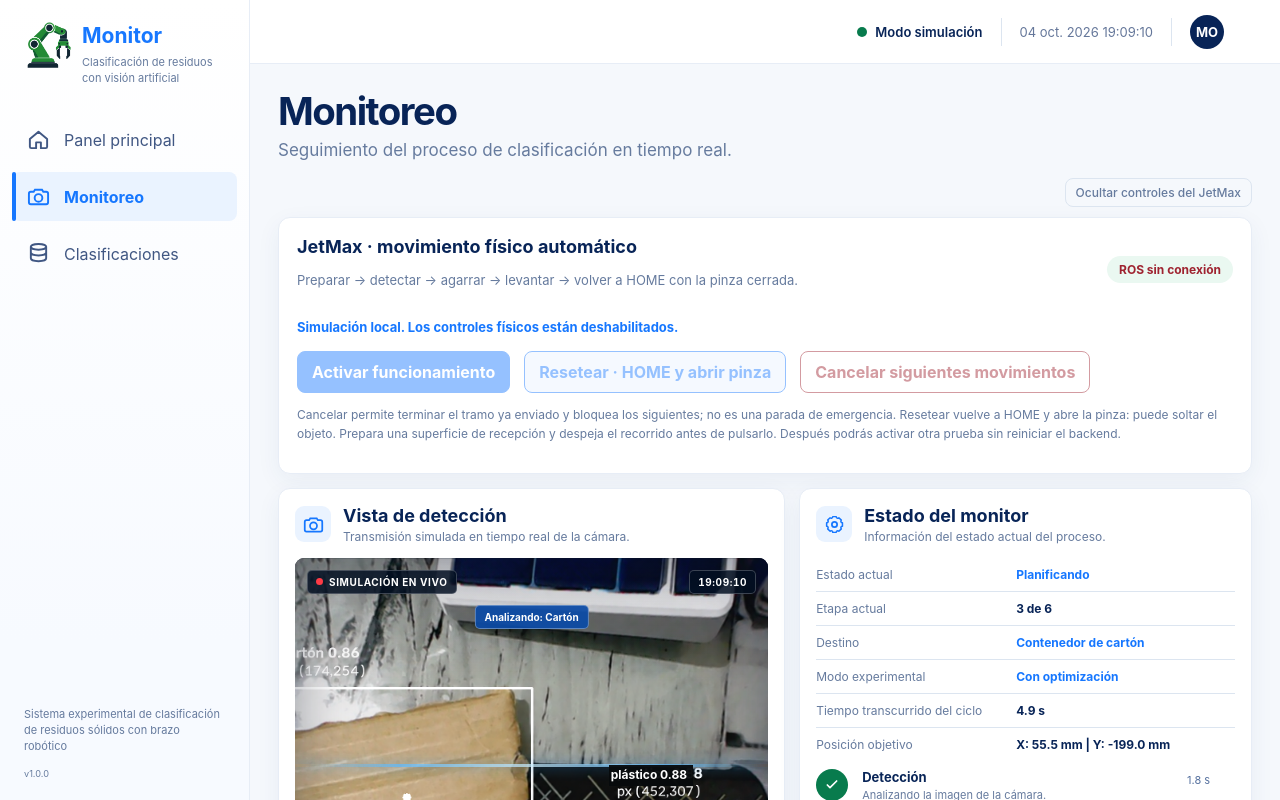
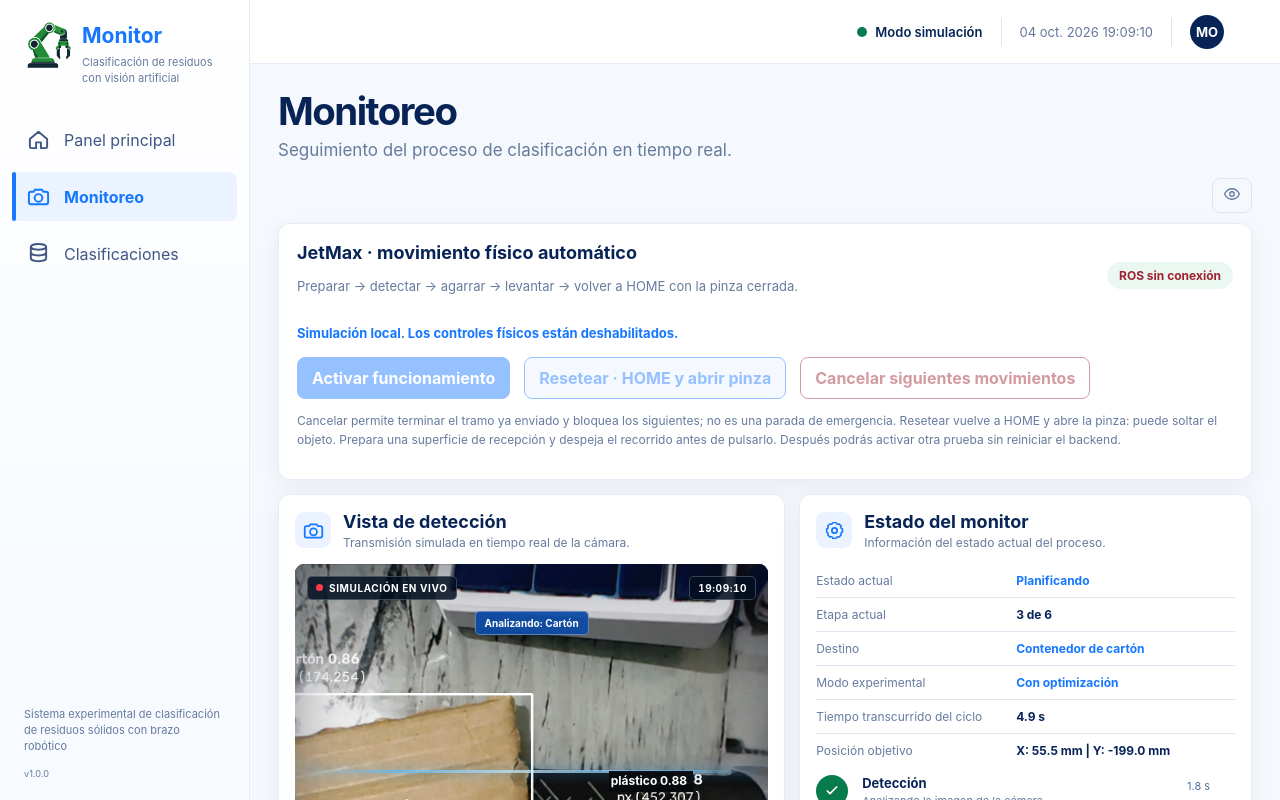
Before and after one commit to Rony-Tesis/front-web-rony, an Angular app: page /monitoring in a window 1280 px wide. Shown: the top 800 px of the page. Built offline with nearby package versions, Linux system fonts and the light colour scheme.

Commit message:
feat(controls): replace visibility text with accessible eye icon

```diff
--- a/src/app/waste-classification/presentation/components/robot-controls/robot-controls.component.html
+++ b/src/app/waste-classification/presentation/components/robot-controls/robot-controls.component.html
@@ -5,10 +5,26 @@
     class="visibility-toggle"
     type="button"
     aria-controls="jetmax-controls"
+    [attr.aria-label]="controlsVisible() ? 'Ocultar controles del JetMax' : 'Mostrar controles del JetMax'"
+    [attr.title]="controlsVisible() ? 'Ocultar controles del JetMax' : 'Mostrar controles del JetMax'"
     [attr.aria-expanded]="controlsVisible()"
     (click)="toggleControls()"
   >
-    {{ controlsVisible() ? 'Ocultar controles del JetMax' : 'Mostrar controles del JetMax' }}
+    <svg
+      width="18"
+      height="18"
+      viewBox="0 0 24 24"
+      fill="none"
+      stroke="currentColor"
+      stroke-width="1.7"
+      stroke-linecap="round"
+      stroke-linejoin="round"
+      aria-hidden="true"
+      focusable="false"
+    >
+      <path d="M2 12s3.5-7 10-7 10 7 10 7-3.5 7-10 7S2 12 2 12Z" />
+      <circle cx="12" cy="12" r="3" />
+    </svg>
   </button>
 </div>
 @if (controlsVisible()) {
```
